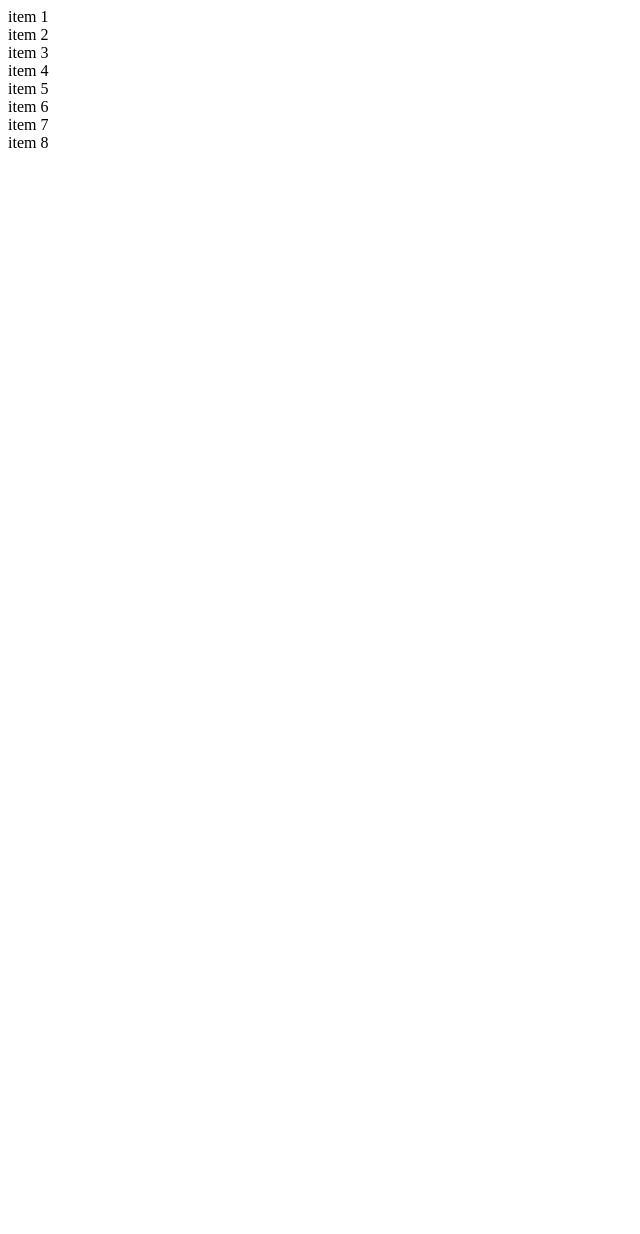
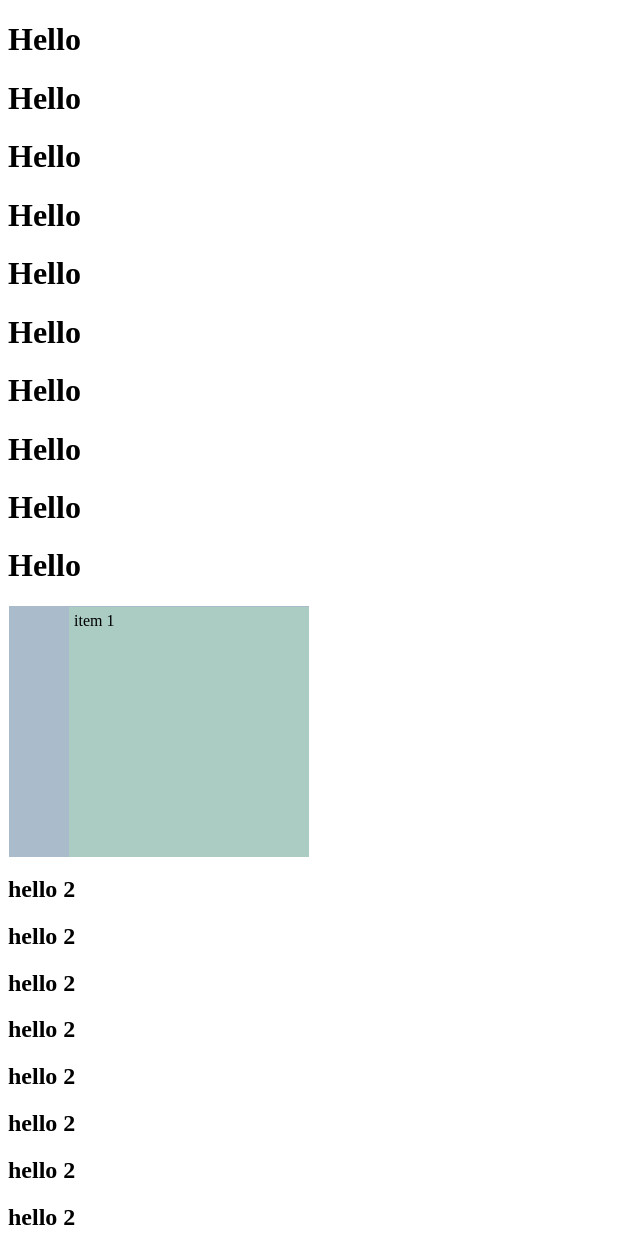
Before and after one commit to stephangriesel/horizontal-scroll, a plain HTML site: page index.html in a window 1280 px wide. Shown: the top 1234 px of the page, without its empty margins (0-640 px from the left). Before the commit the page ends 800 px from the top, so only its background shows below. Drawn offline with Linux system fonts and the light colour scheme.

Commit message:
add more markup & styling

```diff
--- a/index.html
+++ b/index.html
@@ -4,9 +4,22 @@
     <meta charset="UTF-8" />
     <meta name="viewport" content="width=device-width, initial-scale=1.0" />
     <meta http-equiv="X-UA-Compatible" content="ie=edge" />
+    <link rel="stylesheet" href="style.css" />
     <title>Document</title>
   </head>
   <body>
+    <div class="vh100">
+      <h1>Hello</h1>
+      <h1>Hello</h1>
+      <h1>Hello</h1>
+      <h1>Hello</h1>
+      <h1>Hello</h1>
+      <h1>Hello</h1>
+      <h1>Hello</h1>
+      <h1>Hello</h1>
+      <h1>Hello</h1>
+      <h1>Hello</h1>
+    </div>
     <div class="horizontal-scroll-wrapper squares">
       <div>item 1</div>
       <div>item 2</div>
@@ -16,6 +29,115 @@
       <div>item 6</div>
       <div>item 7</div>
       <div>item 8</div>
+      <div>item 8</div>
+      <div>item 8</div>
+      <div>item 8</div>
+      <div>item 8</div>
+      <div>item 8</div>
+      <div>item 8</div>
+      <div>item 8</div>
+      <div>item 8</div>
+      <div>item 8</div>
+      <div>item 8</div>
+      <div>item 8</div>
+      <div>item 8</div>
+      <div>item 8</div>
+      <div>item 8</div>
+      <div>item 8</div>
+      <div>item 8</div>
+      <div>item 8</div>
+      <div>item 8</div>
+      <div>item 8</div>
+      <div>item 8</div>
+      <div>item 8</div>
+      <div>item 8</div>
+      <div>item 8</div>
+      <div>item 8</div>
+      <div>item 8</div>
+      <div>item 8</div>
+      <div>item 8</div>
+      <div>item 8</div>
+      <div>item 8</div>
+      <div>item 8</div>
+      <div>item 8</div>
+      <div>item 8</div>
+      <div>item 8</div>
+      <div>item 8</div>
+      <div>item 8</div>
+      <div>item 8</div>
+      <div>item 8</div>
+      <div>item 8</div>
+      <div>item 8</div>
+      <div>item 8</div>
+      <div>item 8</div>
+      <div>item 8</div>
+      <div>item 8</div>
+      <div>item 8</div>
+      <div>item 8</div>
+      <div>item 8</div>
+      <div>item 8</div>
+      <div>item 8</div>
+      <div>item 8</div>
+      <div>item 8</div>
+      <div>item 8</div>
+      <div>item 8</div>
+      <div>item 8</div>
+      <div>item 8</div>
+    </div>
+    <div class="section2">
+      <h2>hello 2</h2>
+      <h2>hello 2</h2>
+      <h2>hello 2</h2>
+      <h2>hello 2</h2>
+      <h2>hello 2</h2>
+      <h2>hello 2</h2>
+      <h2>hello 2</h2>
+      <h2>hello 2</h2>
+      <h2>hello 2</h2>
+      <h2>hello 2</h2>
+      <h2>hello 2</h2>
+      <h2>hello 2</h2>
+      <h2>hello 2</h2>
+      <h2>hello 2</h2>
+      <h2>hello 2</h2>
+      <h2>hello 2</h2>
+      <h2>hello 2</h2>
+      <h2>hello 2</h2>
+      <h2>hello 2</h2>
+      <h2>hello 2</h2>
+      <h2>hello 2</h2>
+      <h2>hello 2</h2>
+      <h2>hello 2</h2>
+      <h2>hello 2</h2>
+      <h2>hello 2</h2>
+      <h2>hello 2</h2>
+      <h2>hello 2</h2>
+      <h2>hello 2</h2>
+      <h2>hello 2</h2>
+      <h2>hello 2</h2>
+      <h2>hello 2</h2>
+      <h2>hello 2</h2>
+      <h2>hello 2</h2>
+      <h2>hello 2</h2>
+      <h2>hello 2</h2>
+      <h2>hello 2</h2>
+      <h2>hello 2</h2>
+      <h2>hello 2</h2>
+      <h2>hello 2</h2>
+      <h2>hello 2</h2>
+      <h2>hello 2</h2>
+      <h2>hello 2</h2>
+      <h2>hello 2</h2>
+      <h2>hello 2</h2>
+      <h2>hello 2</h2>
+      <h2>hello 2</h2>
+      <h2>hello 2</h2>
+      <h2>hello 2</h2>
+      <h2>hello 2</h2>
+      <h2>hello 2</h2>
+      <h2>hello 2</h2>
+      <h2>hello 2</h2>
+      <h2>hello 2</h2>
     </div>
   </body>
 </html>
--- a/style.css
+++ b/style.css
@@ -1,15 +1,58 @@
+::-webkit-scrollbar {
+  width: 1px;
+  height: 1px;
+}
+
+::-webkit-scrollbar-button {
+  width: 1px;
+  height: 1px;
+}
+
+/* body {
+  background: #111;
+} */
+
+div {
+  box-sizing: border-box;
+}
+
 .horizontal-scroll-wrapper {
-  width: 100px;
-  height: 300px;
+  /* position: absolute; */
+  display: block;
+  /* top: 0;
+  left: 0; */
+  width: calc(250px + 1px);
+  max-height: 150px;
+
+  margin: 0;
+  padding-top: 1px;
+  background: #abc;
   overflow-y: auto;
   overflow-x: hidden;
-  transform: rotate(-90deg);
+  -webkit-transform: rotate(-90deg) translateY(-250px);
+  transform: rotate(-90deg) translateY(-250px);
+  -webkit-transform-origin: right top;
+  transform-origin: right top;
+}
+.horizontal-scroll-wrapper > div {
+  display: block;
+  padding: 5px;
+  background: rgb(170, 204, 195);
+  -webkit-transform: rotate(90deg);
+  transform: rotate(90deg);
+  -webkit-transform-origin: right top;
   transform-origin: right top;
 }
 
-.horizontal-scroll-wrapper > div {
-  width: 100px;
-  height: 100px;
-  transform: rotate(90deg);
-  transform-origin: right top;
+.squares {
+  padding: 300px 0 0 0;
 }
+.squares > div {
+  width: 250px;
+  height: 250px;
+  margin: 10px 0;
+}
+
+.section2 {
+  margin-top: -50px;
+}
```
